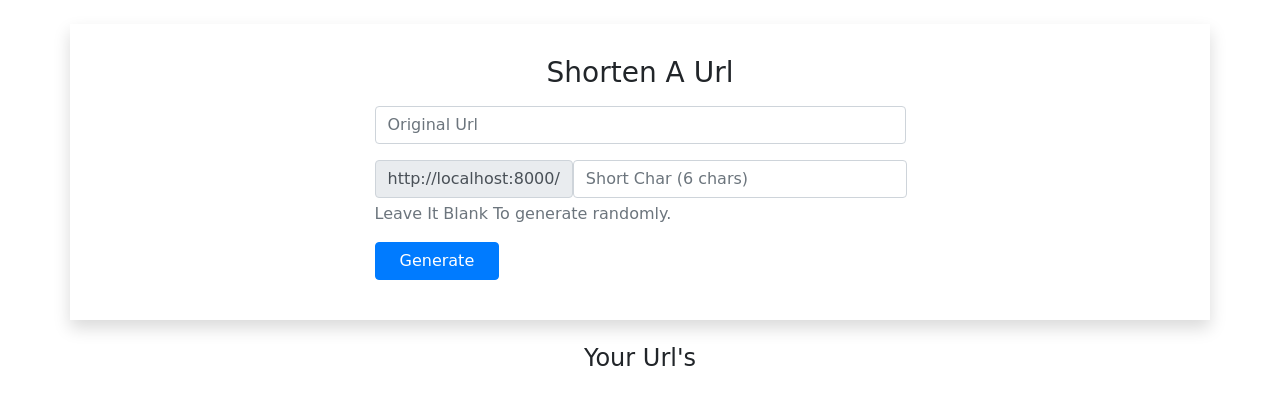
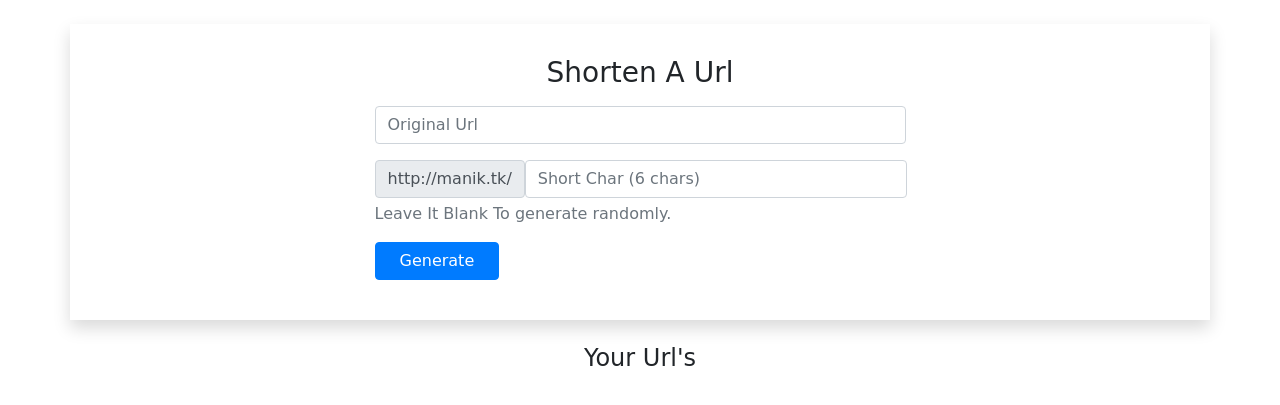
Before and after one commit to manikdae34/urlshortner, a Django app: page /dashboard/ in a window 1280 px wide. Shown: the part 56-461 px from the top of the page. Run offline with Django 3.2, Linux system fonts and the light colour scheme; the visitor is signed in with stand-in values (Sample User, id 1); data that the repository does not hold is empty; some libraries are stand-ins or nearby versions; some web fonts are replaced.

Commit message:
Update dashboard.html
URL Changes

```diff
--- a/templates/dashboard.html
+++ b/templates/dashboard.html
@@ -28,7 +28,7 @@
                 </div>
                 <div class="form-group">
                     <div class="input-group-prepend">
-                        <div class="input-group-text">http://localhost:8000/</div>
+                        <div class="input-group-text">http://manik.tk/</div>
                         <input type="text" name="short" class="form-control" placeholder="Short Char (6 chars)"
                             maxlength="6" id="short">
 
@@ -59,7 +59,7 @@
 
                <div class="col-6">
                 Original : <a href="{{ u.original_url }}">{{ u.original_url }}</a>
-                <p>Short <a href="http://localhost:8000/{{ u.short_query }}">http://localhost:8000/{{ u.short_query }}</a></p>
+                <p>Short <a href="http://manik.tk/{{ u.short_query }}">http://manik.tk/{{ u.short_query }}</a></p>
                 <p>Visits : {{ u.visits }}</p>
                </div>
 
@@ -90,7 +90,7 @@
                         class="card-link">{{ u.original_url }}</a>
                 </p>
 
-                <p>Shorten : <a href="http://localhost:8000/{{ u.short_query }}" target="_blank"
+                <p>Shorten : <a href="http://manik.tk/{{ u.short_query }}" target="_blank"
                         class="card-link">http://manik.tk/{{ u.short_query }}</a></p>
                 <div class="row justify-content-between">
                     <div class="col-6 col-sm-6 ">
```
